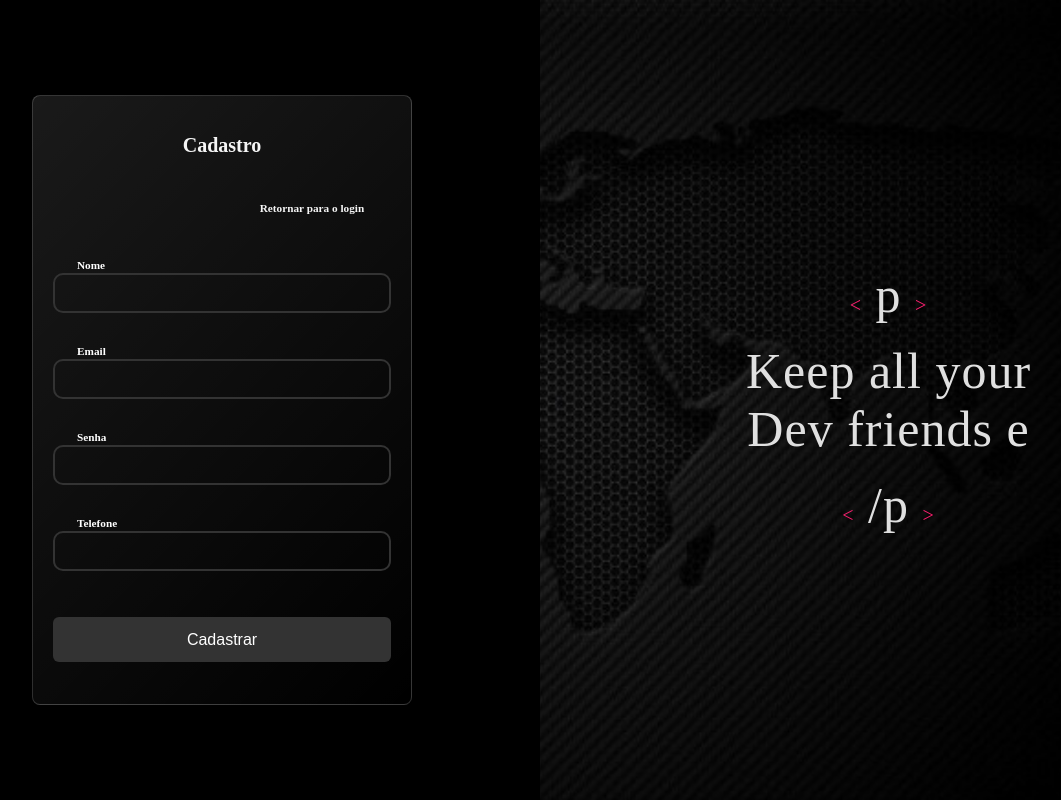
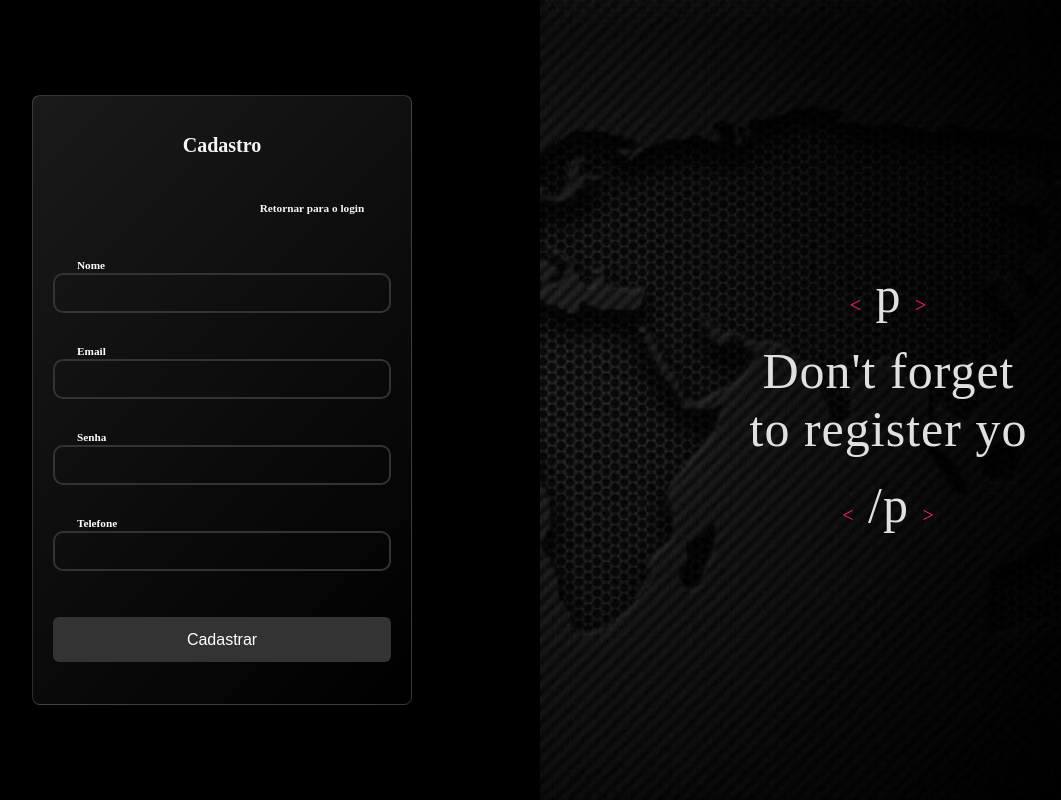
Before and after one commit to alves-leandro/frontend_contacts_manager, a React (Vite) app: page /register in a window 1280 px wide. Shown: the whole page, without its empty margins (96-1157 px from the left). Built offline with nearby package versions, Linux system fonts and the light colour scheme.

Commit message:
feat: change message at registers page

```diff
--- a/src/pages/Register/index.tsx
+++ b/src/pages/Register/index.tsx
@@ -39,7 +39,7 @@ export const Register = () => {
           <br />
           <p>
             <TypeAnimation
-              sequence={["Keep all your Dev friends even closer!"]}
+              sequence={["Don't forget to register your friends' social networks!"]}
             />
           </p>
           <br />
```
